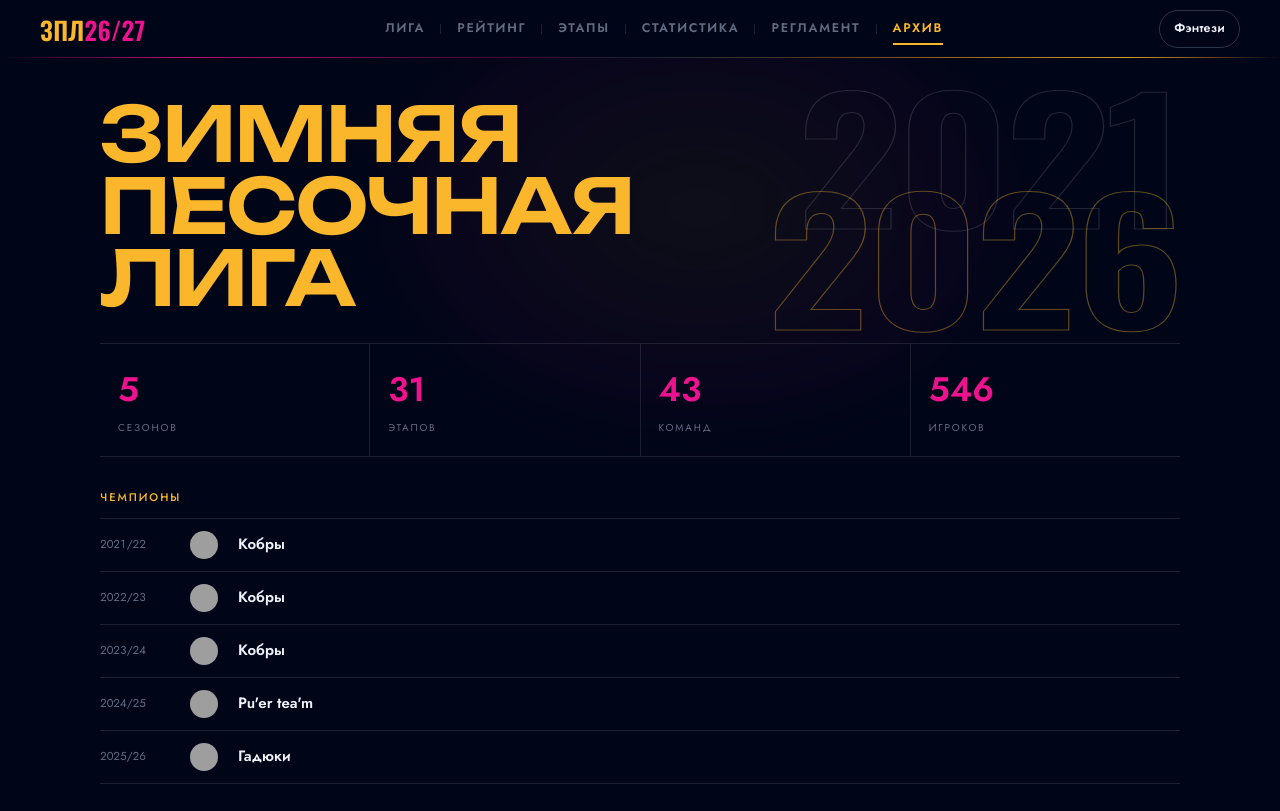
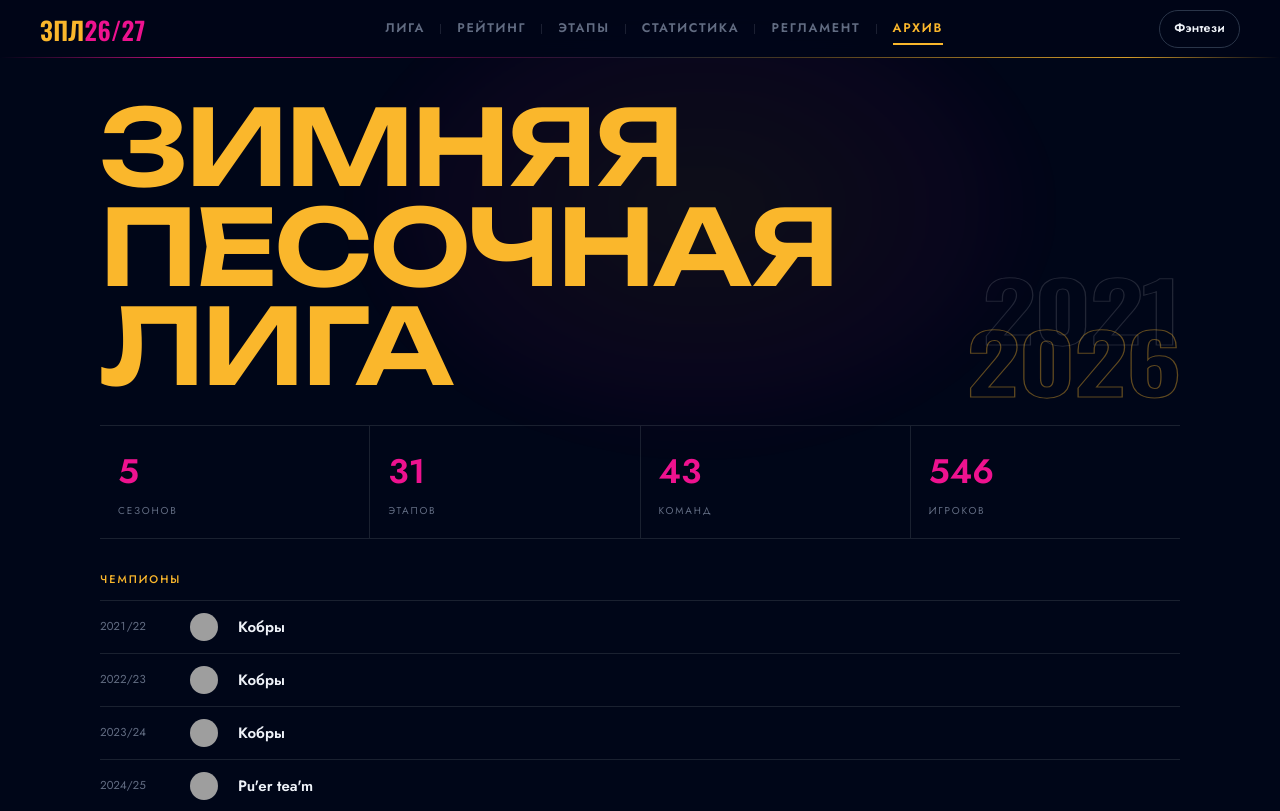
Before and after one commit to iaroslavexe/zpl-site, a FastAPI app: page /archive in a window 1280 px wide. Shown: the top 811 px of the page. Run offline with FastAPI, Linux system fonts and the light colour scheme; grey boxes are pictures that could not be loaded.

Commit message:
Лендинг истории: заголовок крупнее годов

```diff
--- a/app/static/css/pages.css
+++ b/app/static/css/pages.css
@@ -752,11 +752,11 @@
   flex-direction: column;
   align-items: flex-end;
   font-family: "Oswald", "Jost", sans-serif;
-  font-size: clamp(56px, 13.2vw, 196px);
+  font-size: clamp(36px, 6.4vw, 88px);
   font-weight: 600;
-  line-height: .6;
-  letter-spacing: .02em;
-  transform: scaleX(1.22);
+  line-height: .64;
+  letter-spacing: .05em;
+  transform: scaleX(1.3);
   transform-origin: right top;
   letter-spacing: -.02em;
   color: transparent;
@@ -769,7 +769,7 @@
 .archive-year b:last-child { margin-left: .24em; }
 @media (max-width: 859px) { .archive-year { font-size: clamp(38px, 12vw, 64px); } }
 @media (max-width: 859px) { .archive-hero__years { display: none; } }
-.archive-hero { margin: 0; font-family: "Unbounded", "Jost", sans-serif; font-size: clamp(40px, 7vw, 76px); line-height: .95; text-transform: uppercase; letter-spacing: -.02em; color: var(--yellow); }
+.archive-hero { margin: 0; font-family: "Unbounded", "Jost", sans-serif; font-size: clamp(42px, 8.2vw, 108px); line-height: .95; text-transform: uppercase; letter-spacing: -.02em; color: var(--yellow); }
 .archive-hero em { font-style: normal; color: var(--yellow); }
 .archive-hero__meta { margin: 0 0 10px; font-size: 11px; letter-spacing: .18em; text-transform: uppercase; color: var(--dim); }
 .archive-hero__lead { margin: 0 0 30px; max-width: 640px; color: var(--muted); font-size: 14px; }
```
